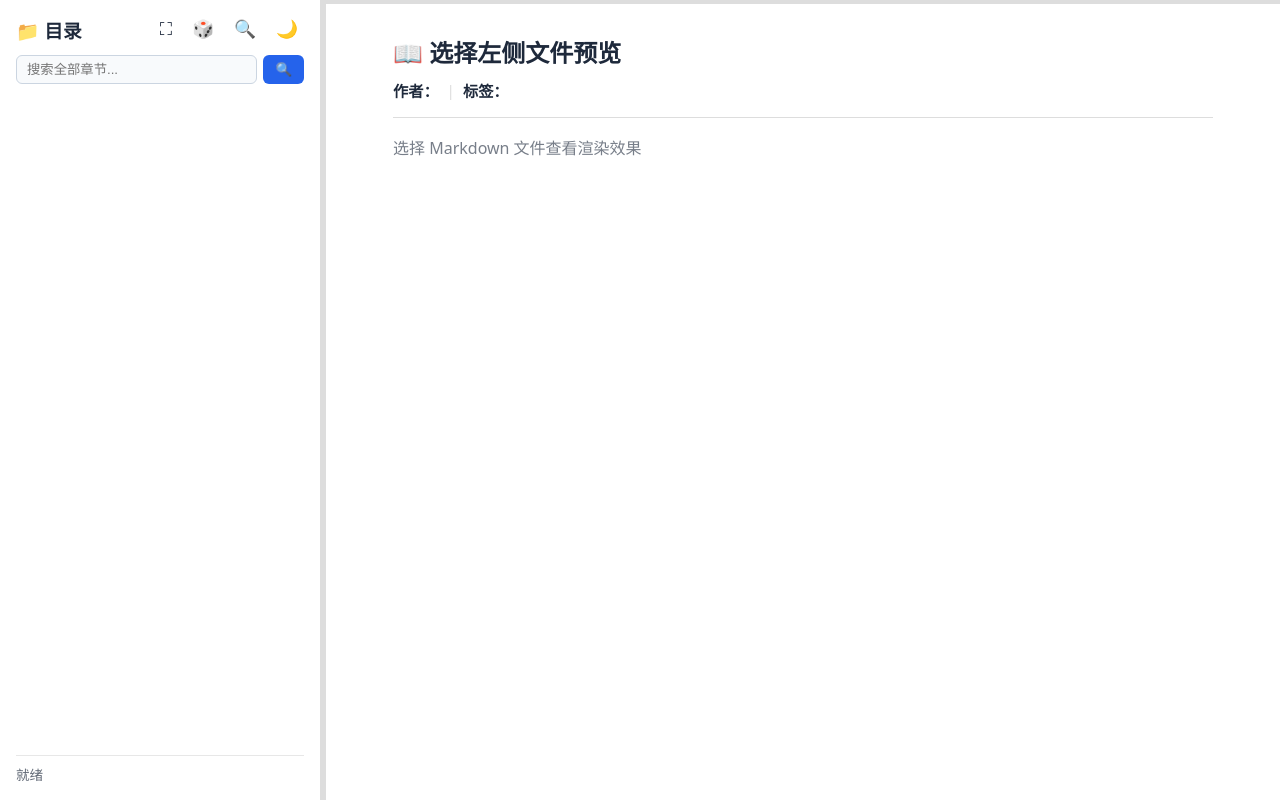
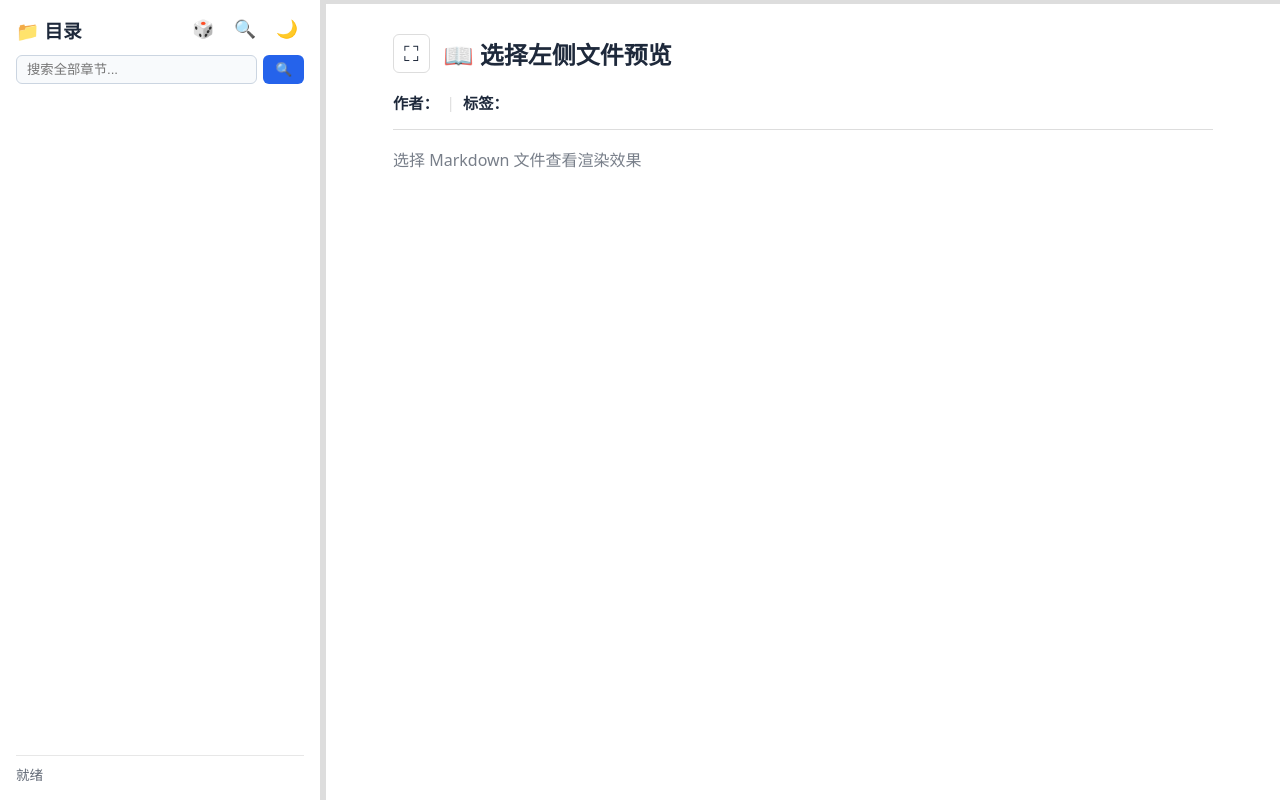
Before and after one commit to Majesticrise/own-novel-reader, a Python web app: template templates/index.html in a window 1280 px wide. Run offline with Jinja, Linux system fonts and the light colour scheme; the template is opened without the code that fills it, so the values that code supplies are empty.

Commit message:
修改陷阱UI问题

```diff
--- a/static/style.css
+++ b/static/style.css
@@ -58,7 +58,7 @@
 body { font-family: system-ui, sans-serif; background: var(--bg); color: var(--text); display: flex; height: 100vh; transition: background 0.3s, color 0.3s; }
 .sidebar { width: 320px; background: var(--sidebar-bg); padding: 16px; overflow-y: auto; flex-shrink: 0; display: flex; flex-direction: column; /* 移除 border-right，由拖动条替代 */ }
 
-/* ★ 新增：侧边栏折叠隐藏状态 */
+/* ★ 侧边栏折叠隐藏状态 */
 .sidebar.hidden {
     display: none;
 }
@@ -74,7 +74,6 @@
     color: var(--text); padding: 2px 6px; border-radius: 4px;
 }
 .sidebar h3 .header-actions button:hover { background: var(--hover); }
-/* ★ 折叠按钮专用悬停效果（继承上面，无需额外） */
 
 .theme-toggle, .filter-toggle {
     background: none; border: none; font-size: 1.2rem; cursor: pointer; color: var(--text);
@@ -137,6 +136,36 @@
     max-width: 900px;
     margin: 0 auto;
 }
+
+/* ★★★ 新增：内容区顶部标题栏样式 ★★★ */
+.content-header {
+    display: flex;
+    align-items: center;
+    gap: 14px;
+    margin-bottom: 8px;
+}
+.content-header h2 {
+    margin: 0;
+    border-bottom: none;
+    padding-bottom: 0;
+}
+#sidebarToggle {
+    background: none;
+    border: 1px solid var(--border);
+    border-radius: 6px;
+    padding: 4px 10px;
+    cursor: pointer;
+    font-size: 1.3rem;
+    color: var(--text);
+    flex-shrink: 0;
+    line-height: 1.4;
+    transition: background 0.2s, border-color 0.2s;
+}
+#sidebarToggle:hover {
+    background: var(--hover);
+    border-color: var(--link);
+}
+
 .md-preview { line-height: 1.8; }
 .md-preview h1, .md-preview h2 { border-bottom: 1px solid var(--border); padding-bottom: 8px; }
 .md-preview img { max-width: 100%; }
--- a/templates/index.html
+++ b/templates/index.html
@@ -14,8 +14,7 @@
     <h3>
         📁 目录
         <span class="header-actions">
-            <!-- ★ 新增：侧边栏折叠按钮 -->
-            <button class="sidebar-toggle" id="sidebarToggle" onclick="toggleSidebar()" title="折叠/展开侧边栏">⛶</button>
+            <!-- ★ 移除了折叠按钮，只保留随机、筛选、主题 -->
             <button class="random-toggle" onclick="goRandom()" title="随机阅读">🎲</button>
             <button class="filter-toggle" onclick="openFilterModal()" title="筛选作者/标签">🔍</button>
             <button class="theme-toggle" onclick="toggleTheme()">🌙</button>
@@ -28,7 +27,6 @@
     <div class="search-results" id="searchResults"></div>
     <div class="file-tree" id="file-tree"></div>
     <div class="status-bar" id="statusBar">就绪</div>
-    <!-- ★ 删除原来的 sidebar-resizer，挪到外面 -->
 </div>
 
 <!-- ★ 拖动条独立放置在侧边栏和内容区之间 -->
@@ -37,7 +35,11 @@
 <div class="content">
     <div id="progress-bar"><div id="progress-fill" style="width:0%;"></div></div>
     <div class="content-inner">
-        <h2 id="file-title">📖 选择左侧文件预览</h2>
+        <!-- ★ 新增：内容区顶部标题栏，包含折叠按钮和文章标题 -->
+        <div class="content-header">
+            <button id="sidebarToggle" onclick="toggleSidebar()" title="折叠/展开侧边栏">⛶</button>
+            <h2 id="file-title">📖 选择左侧文件预览</h2>
+        </div>
 
         <!-- 元数据栏 -->
         <div id="meta-bar" style="display:none; padding: 10px 0 16px 0; border-bottom: 1px solid var(--border); margin-bottom: 16px; font-size: 0.95rem; display: flex; flex-wrap: wrap; align-items: center; gap: 8px;">
```
